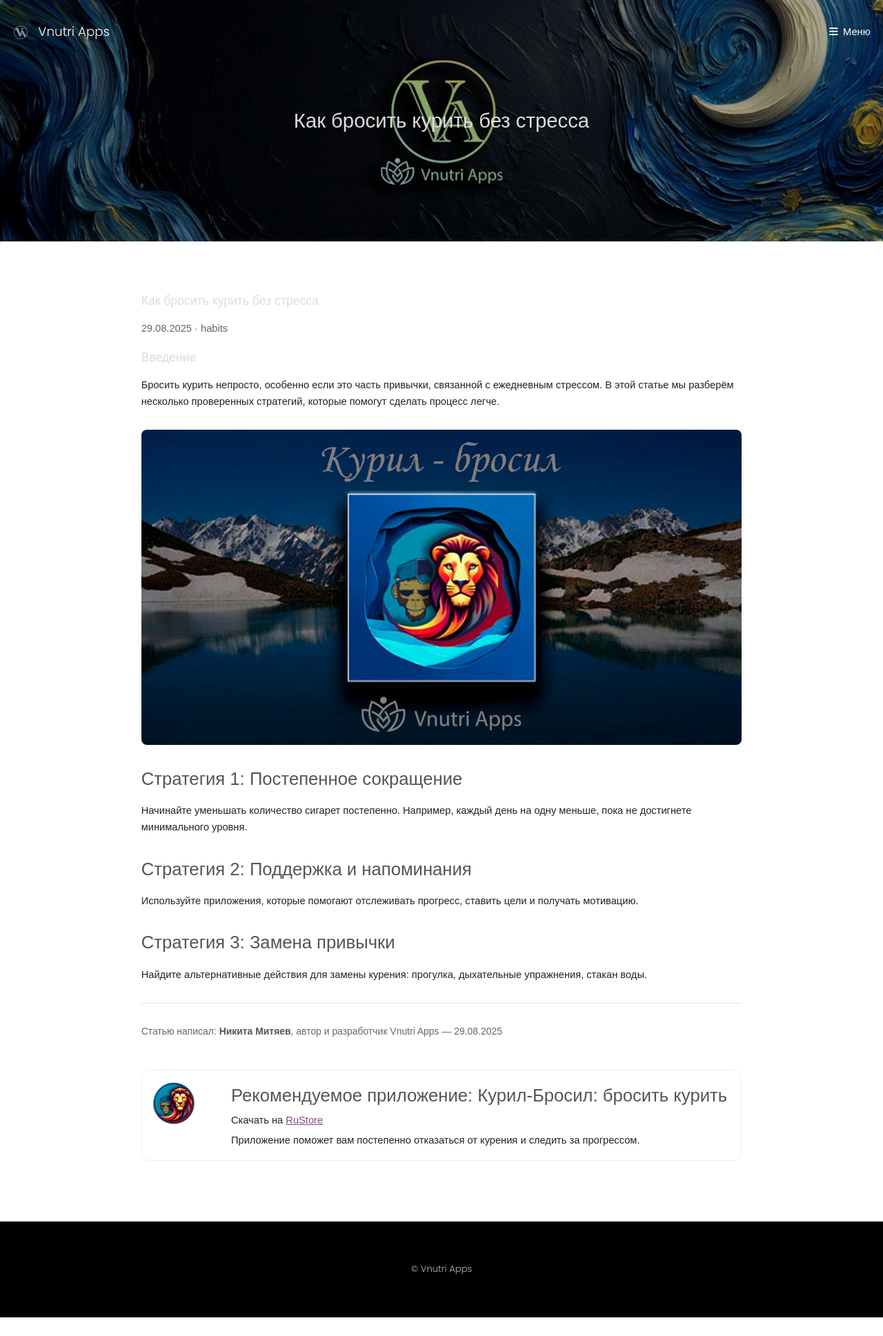
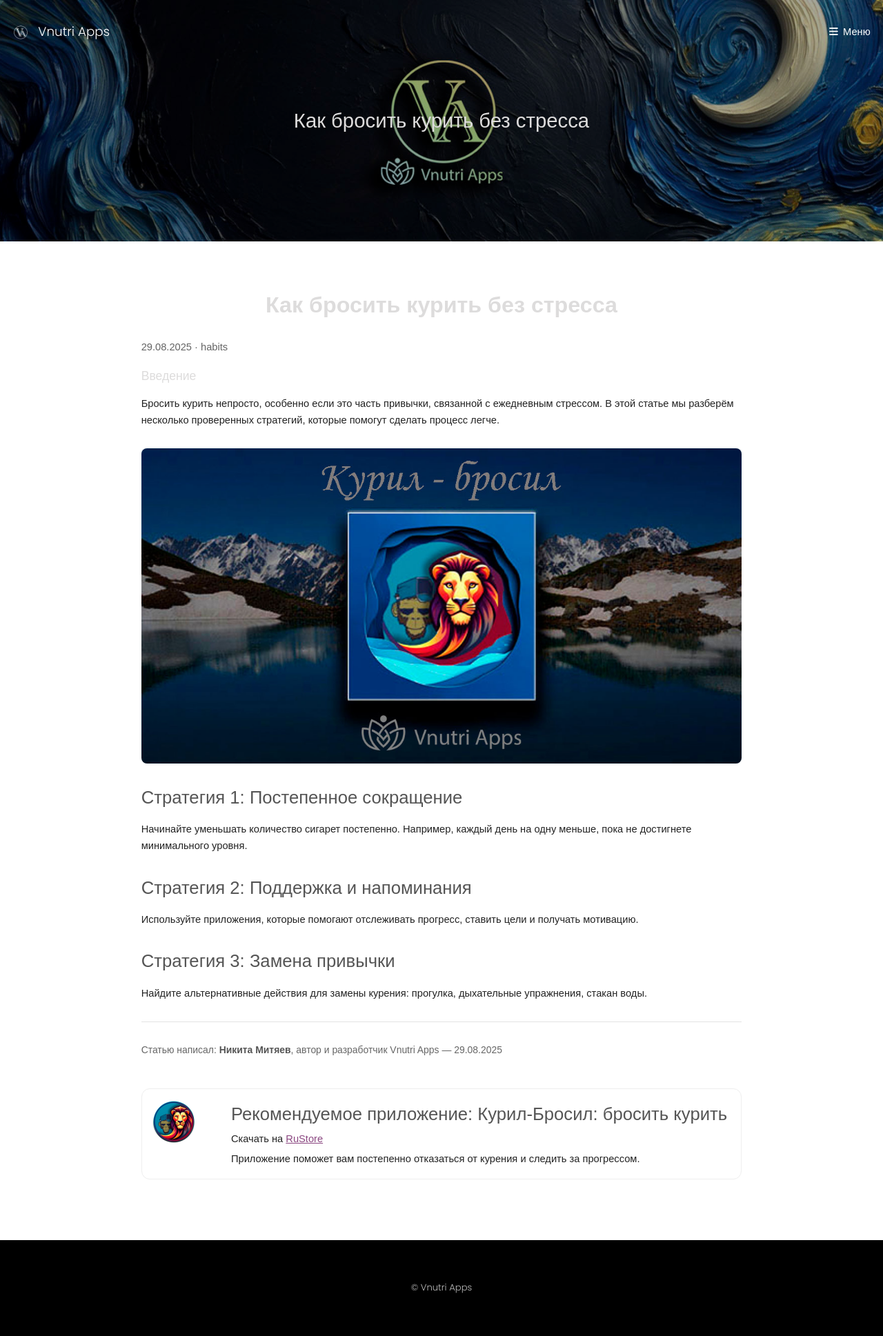
Before and after one commit to Nikmi101/stab-domen, a Jekyll site: the page built from _posts/2025-08-29-brosit-kurit-pervye-shagi.md, in a window 1280 px wide. Shown: the whole page at 69% size. Built offline with Jekyll 4.4.1, drawn with Linux system fonts in a browser that asks for light colours; our own code applies the rules of GitHub Pages for plain Markdown files; before the commit the page ends 1910 px from its top, so only the background shows below that.

Commit message:
Update post.html

```diff
--- a/_layouts/post.html
+++ b/_layouts/post.html
@@ -2,7 +2,7 @@
 layout: default
 ---
 <article class="content">
-  <h1>{{ page.title }}</h1>
+  <h1 class="blog-title">{{ page.title }}</h1>
   {% if page.date %}
   <p style="opacity:.7;margin:0 0 16px;">{{ page.date | date: "%d.%m.%Y" }} · {{ page.categories | join: " / " }}</p>
   {% endif %}
```
